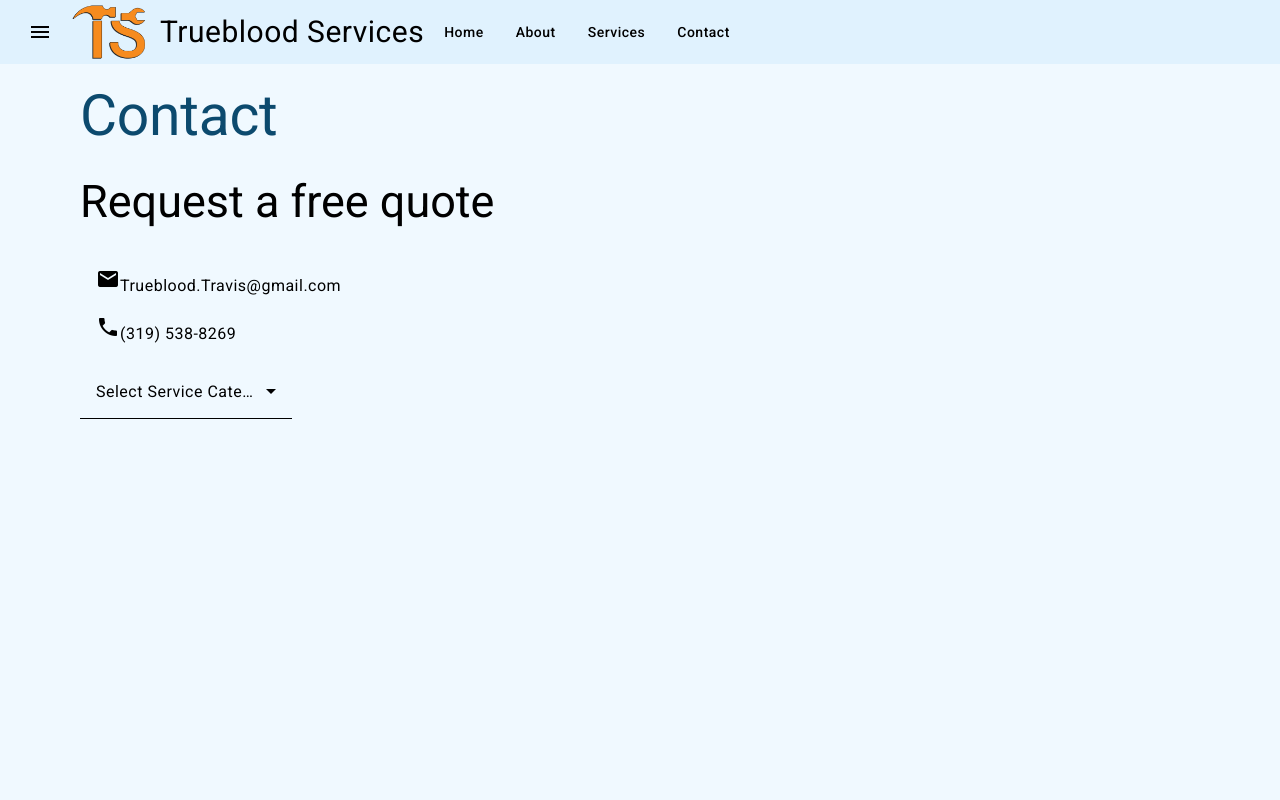
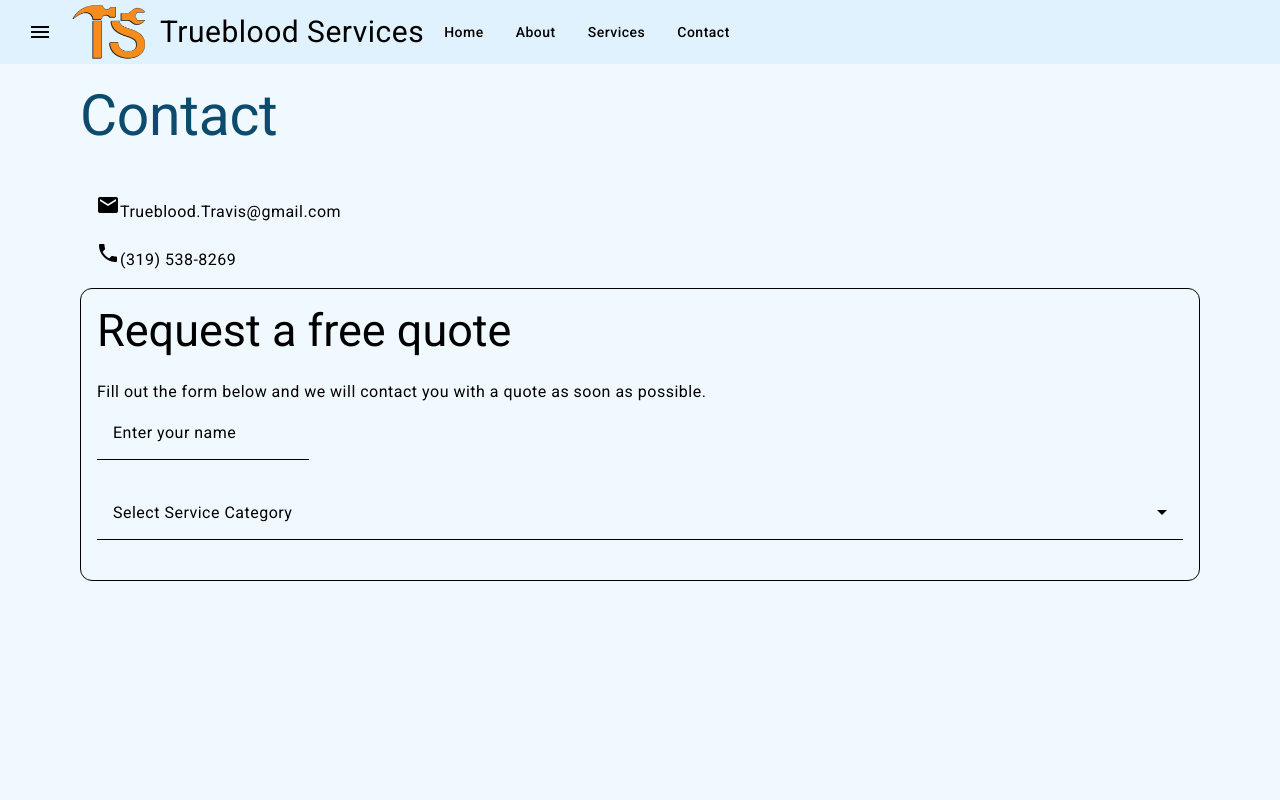
Before and after one commit to ssankey3590/trueblood-frontend, an Angular app: page /contact in a window 1280 px wide. Shown: the top 800 px of the page. Built offline with nearby package versions, Linux system fonts and the light colour scheme.

Commit message:
updating services

```diff
--- a/src/app/interfaces/services.interface.ts
+++ b/src/app/interfaces/service.interface.ts
@@ -1,10 +1,10 @@
-export interface Services {
+export interface Service {
   name: string;
   description: string;
   keywords: string[];
 }
 
-export const SERVICES: Services[] = [
+export const SERVICES: Service[] = [
   {
     name: 'Furniture Assembly',
     description: '',
--- a/src/app/pages/contact-page/contact-page.component.html
+++ b/src/app/pages/contact-page/contact-page.component.html
@@ -1,6 +1,4 @@
 <app-page-template [title]="'Contact'">
-  <div id="quote">
-    <h2>Request a free quote</h2>
     <mat-list>
       <mat-list-item>
         <a href="mailto:trueblood.travis@gmail.com"><mat-icon>email</mat-icon>Trueblood.Travis&#64;gmail.com</a>
@@ -9,9 +7,22 @@
         <a href="tel:+1.3195388269"><mat-icon>phone</mat-icon>(319) 538-8269</a>
       </mat-list-item>
     </mat-list>
-  </div>
-<div>
-  <mat-form-field appearance="fill">
+  <div id="quote">
+    <mat-card [appearance]="'outlined'" class="bg-sky-900">
+     <mat-card-header>
+       <mat-card-title>
+    <h2>Request a free quote</h2>
+       </mat-card-title>
+       <mat-card-subtitle>
+         Fill out the form below and we will contact you with a quote as soon as possible.
+       </mat-card-subtitle>
+     </mat-card-header>
+       <mat-card-content>
+         <mat-form-field>
+    <mat-label>Enter your name</mat-label>
+    <input matInput>
+         </mat-form-field>
+  <mat-form-field [style.width]="'100%'" appearance="fill">
     <mat-label>Select Service Category</mat-label>
     <mat-select>
       @for(service of services; track service) {
@@ -20,5 +31,7 @@
       <mat-option value="other">Other</mat-option>
     </mat-select>
   </mat-form-field>
+       </mat-card-content>
+    </mat-card>
 </div>
 </app-page-template>
--- a/src/app/pages/contact-page/contact-page.component.ts
+++ b/src/app/pages/contact-page/contact-page.component.ts
@@ -5,7 +5,9 @@ import {MatList, MatListItem} from "@angular/material/list";
 import {MatButton, MatIconButton} from "@angular/material/button";
 import {MatFormField, MatLabel} from "@angular/material/form-field";
 import {MatOption, MatSelect} from "@angular/material/select";
-import {Services, SERVICES} from "../../interfaces/services.interface";
+import {Service, SERVICES} from "../../interfaces/service.interface";
+import {MatCard, MatCardContent, MatCardHeader, MatCardSubtitle, MatCardTitle} from "@angular/material/card";
+import {MatInput} from "@angular/material/input";
 
 @Component({
   selector: 'app-contact-page',
@@ -20,12 +22,18 @@ import {Services, SERVICES} from "../../interfaces/services.interface";
     MatButton,
     MatFormField,
     MatSelect,
-    MatOption
+    MatOption,
+    MatCard,
+    MatCardHeader,
+    MatCardTitle,
+    MatCardSubtitle,
+    MatCardContent,
+    MatInput
   ],
   templateUrl: './contact-page.component.html',
   styleUrl: './contact-page.component.scss'
 })
 export class ContactPageComponent {
-  protected readonly services: Services[] = SERVICES;
+  protected readonly services: Service[] = SERVICES;
 
 }
--- a/src/app/pages/services-page/services-page.component.ts
+++ b/src/app/pages/services-page/services-page.component.ts
@@ -1,7 +1,7 @@
 import { Component } from '@angular/core';
 import {ServicesCardComponent} from "../../components/services-card/services-card.component";
 import {PageTemplateComponent} from "../../components/page-template/page-template.component";
-import {SERVICES} from "../../interfaces/services.interface";
+import {SERVICES} from "../../interfaces/service.interface";
 
 @Component({
   selector: 'app-services-page',
```
Also changed, not shown: src/app/interfaces/city.interface.ts (added).
